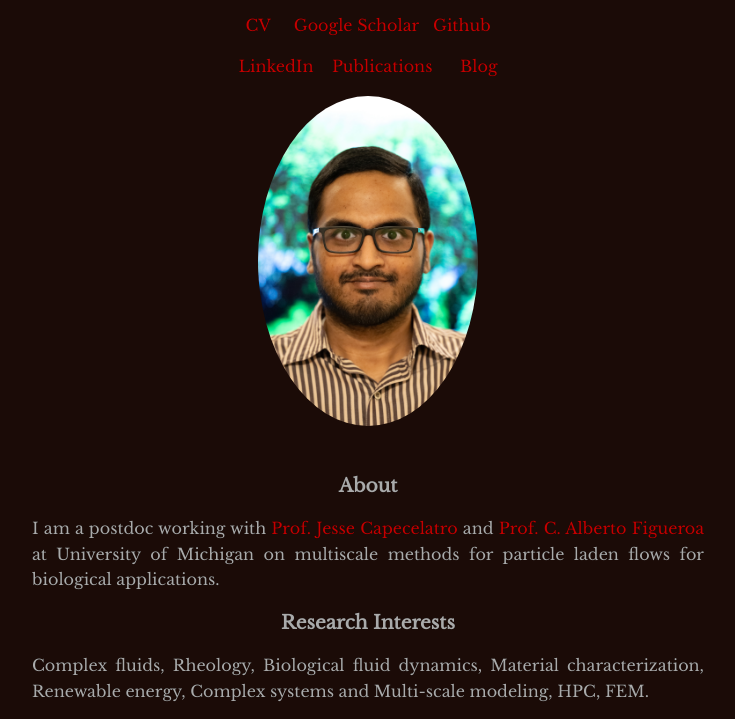
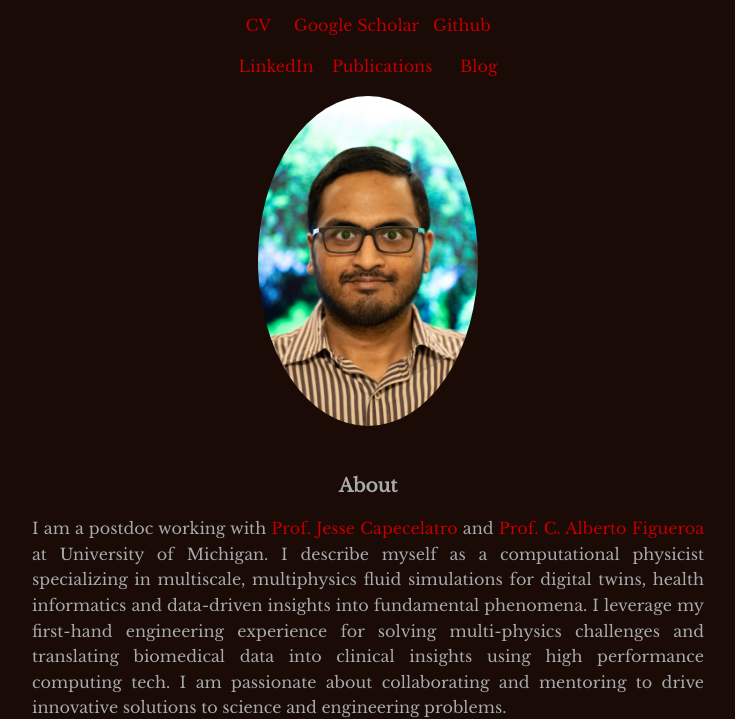
Before and after one commit to AbhilashReddyM/AbhilashReddyM.github.io, a plain HTML site: page index.html in a window 1280 px wide. Shown: the part 234-953 px from the top of the page, without its empty margins (272-1007 px from the left). Drawn offline with nearby package versions, Linux system fonts and the light colour scheme.

Commit message:
Update personal description in index.html to reflect current research focus and expertise

```diff
--- a/index.html
+++ b/index.html
@@ -63,8 +63,12 @@
 
     <h3 style="text-align: center;"><strong>About</strong></h3>
     <p> I am a postdoc working with <a href="http://www-personal.umich.edu/~jcaps">Prof. Jesse Capecelatro</a> and <a
-        href="https://bloodflow.engin.umich.edu">Prof. C. Alberto Figueroa</a> at University of Michigan on
-      multiscale methods for particle laden flows for biological applications.</p>
+        href="https://bloodflow.engin.umich.edu">Prof. C. Alberto Figueroa</a> at University of Michigan. I describe
+      myself as a computational physicist specializing in multiscale, multiphysics fluid simulations for digital twins,
+      health informatics and data-driven insights into fundamental phenomena. I leverage my first-hand engineering
+      experience for solving multi-physics challenges and translating biomedical data into clinical insights using high
+      performance computing tech. I am passionate about collaborating and mentoring to drive innovative solutions to
+      science and engineering problems.</p>
 
     <h3 style="text-align: center;"><strong>Research Interests</strong></h3>
     <p>Complex fluids, Rheology, Biological fluid dynamics,
```
Also changed, not shown: 1 other file.
